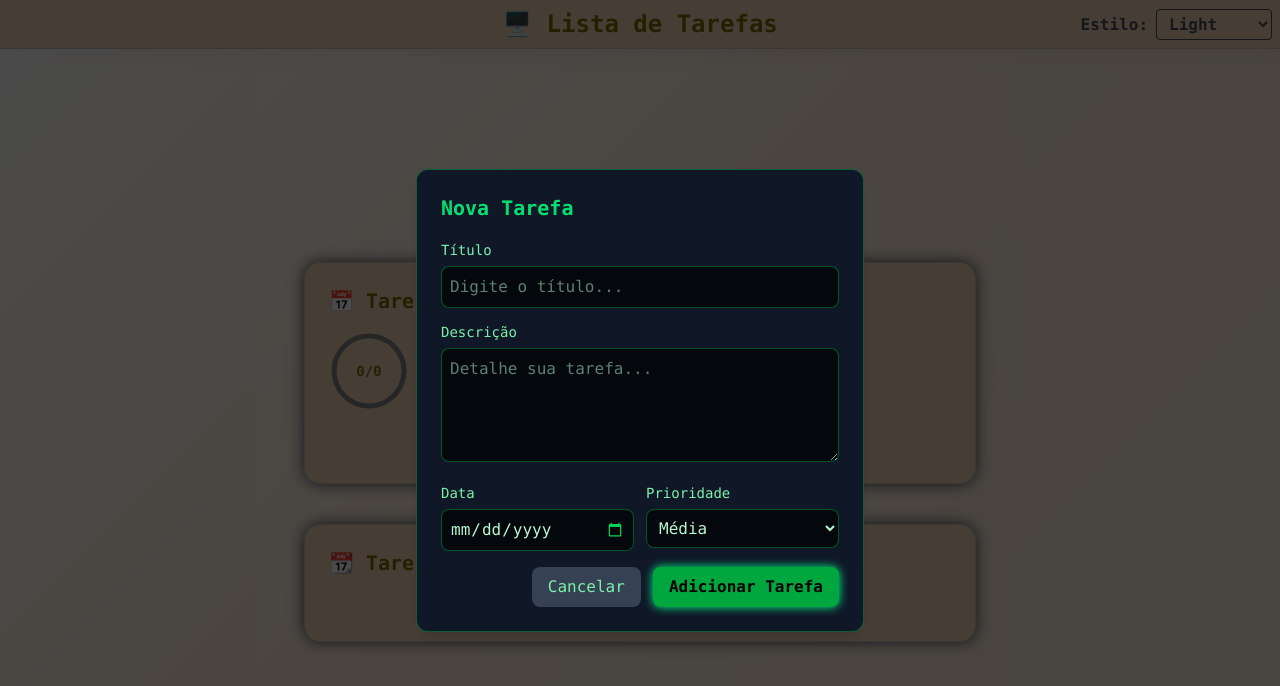
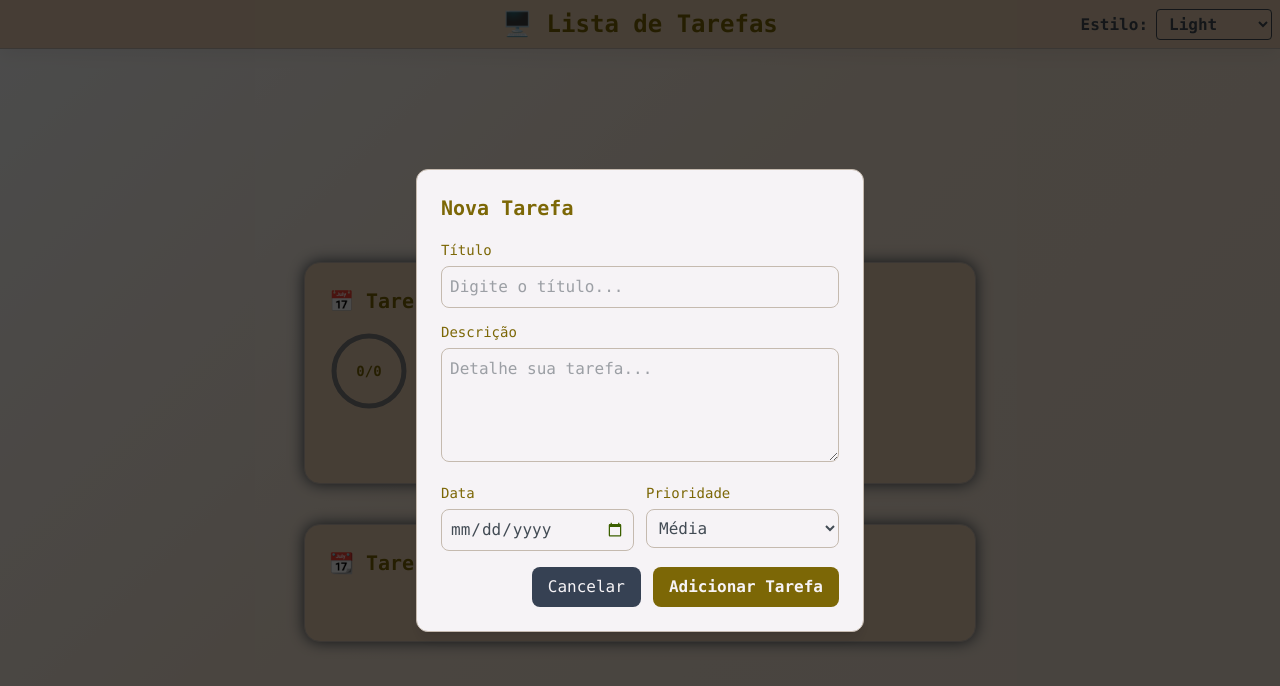
Before and after one commit to vitorh202/Todolist_Nextjs, a Next.js app: page / in a window 1280 px wide. Both pictures are taken after a click on the button "+ Nova Tarefa". Shown: the top 686 px of the page. Built offline with nearby package versions, Linux system fonts and the light colour scheme.

Commit message:
Configuração dos temas

```diff
--- a/src/app/globals.css
+++ b/src/app/globals.css
@@ -17,11 +17,13 @@
 [data-theme="light"] {
   --bg-color: #f6f3f6;
   --text-color: #424B54;
+  --alt-text: #f6f3f6;
   --primary-color: #7c6706;
   --primary-hover: #947e1c;
   --card-bg: #EBCFB2;
   --border: #C5BAAF;
   --shadow-color: #424B54;
+  --filter: invert(0.25) sepia(0.8) saturate(10) hue-rotate(50deg);
 
   --bg-gradient: linear-gradient(135deg,rgba(255, 255, 255, 1) 0%, #f8e8d6 45%, #f3e4d4 85%);
   --header-shadow: 0 6px 18px rgba(17,24,39,0.06), 0 1px 0 rgba(255,255,255,0.02);
@@ -31,11 +33,13 @@
 [data-theme="pink"] {
   --bg-color: #f6f3f6;
   --text-color: #111827;
+  --alt-text: #f6f3f6;
   --primary-color: #ce32a7;
   --primary-hover: #ff78dd;
   --card-bg: #ffdef5f3;
   --border: #bd489f;
   --shadow-color: rgba(22, 22, 22, 0.5);
+  --filter: invert(0.2) sepia(1) saturate(100) hue-rotate(290deg);
 
   --bg-gradient: linear-gradient(135deg,rgba(255, 255, 255, 1) 0%, rgb(255, 227, 252) 45%, rgb(255, 238, 254) 85%);
   --header-shadow: 0 6px 18px rgba(17,24,39,0.06), 0 1px 0 rgba(255,255,255,0.02);
@@ -45,11 +49,13 @@
 [data-theme="dark"] {
   --bg-color: #00091b; /* escolha um tom escuro */
   --text-color: #ffffff;
+  --alt-text: #ffffff;
   --primary-color: #11abfd;
   --primary-hover: #6ddefa;
   --card-bg: #111827;
   --border: #149cc5;
   --shadow-color: #027bbdc0;
+  --filter: invert(0.25) sepia(0.5) saturate(100) hue-rotate(180deg);
 
   --bg-gradient: linear-gradient(135deg,#020024 0%, rgb(2, 23, 34) 35%, rgb(0, 13, 15) 100%);
 
@@ -64,11 +70,13 @@
 [data-theme="terminal"] {
   --bg-color: #000000;
   --text-color: #d1eedc;
+  --alt-text: #ffffff;
   --primary-color: #28c20d;
   --primary-hover: #2dff55;
   --card-bg: #071800;
   --border: rgba(55, 255, 20, 0.685);
   --shadow-color: rgba(55, 255, 20, 0.904);
+  --filter: invert(0.5) sepia(1) saturate(1000%) hue-rotate(100deg);
 
   --bg-gradient: linear-gradient(135deg,rgba(0, 0, 0, 1) 0%, rgba(31, 41, 55, 1) 65%, rgba(6, 62, 20, 1) 100%);
 
@@ -122,6 +130,7 @@
   background-color: var(--primary-hover);
 }
 
+
 /* Aplicar variáveis ao body */
 html, body {
   background-color: var(--bg-color);
@@ -131,3 +140,13 @@ html, body {
   -moz-osx-font-smoothing: grayscale;
   transition: background-color 350ms ease, color 350ms ease;
 }
+
+
+input[type="date"]::-webkit-calendar-picker-indicator {
+  filter: var(--filter);
+}
+
+/* Para o Firefox */
+input[type="date"] {
+  accent-color: var(--primary-color);
+}
--- a/src/app/page.tsx
+++ b/src/app/page.tsx
@@ -1,7 +1,6 @@
 "use client";
 
 import { useState, useEffect } from "react";
-import "@/styles/input-styles.css";
 import TaskModal from "@/components/TaskModal";
 
 // Modelo de tarefa
--- a/src/components/TaskModal.tsx
+++ b/src/components/TaskModal.tsx
@@ -97,18 +97,18 @@ export default function TaskModal({
   return (
     <div className="fixed inset-0 z-50 flex items-center justify-center bg-black/70" onClick={handleClose}>
       <div
-        className="w-full max-w-md rounded-xl border border-green-500/40 bg-gray-900 p-6 shadow-lg"
+        className="w-full max-w-md rounded-xl border border-[var(--border)] bg-[var(--bg-color)] p-6 shadow-lg"
         onClick={(e) => e.stopPropagation()}
       >
-        <h2 className="mb-4 text-xl font-bold text-green-400">
+        <h2 className="mb-4 text-xl font-bold text-[var(--primary-color)]">
           {initialTask ? "Editar Tarefa" : "Nova Tarefa"}
         </h2>
 
         <label className="mb-3 block">
-          <span className="text-sm text-green-300">Título</span>
+          <span className="text-sm text-[var(--primary-color)]">Título</span>
           <input
             type="text"
-            className="mt-1 w-full rounded-lg border border-green-500/40 bg-black/70 p-2 text-green-200 outline-none focus:ring-2 focus:ring-green-400"
+            className="mt-1 w-full rounded-lg border border-[var(--border)] bg-[var(--bg-color)] p-2 text-[var(--text-color)] outline-none focus:ring-2 focus:ring-[var(--primary-hover)]"
             value={title}
             onChange={(e) => setTitle(e.target.value)}
             placeholder="Digite o título..."
@@ -116,9 +116,9 @@ export default function TaskModal({
         </label>
 
         <label className="mb-3 block">
-          <span className="text-sm text-green-300">Descrição</span>
+          <span className="text-sm text-[var(--primary-color)]">Descrição</span>
           <textarea
-            className="mt-1 w-full rounded-lg border border-green-500/40 bg-black/70 p-2 text-green-200 outline-none focus:ring-2 focus:ring-green-400"
+            className="mt-1 w-full rounded-lg border border-[var(--border)] bg-[var(--bg-color)] p-2 text-[var(--text-color)] outline-none focus:ring-2 focus:ring-[var(--primary-hover)]"
             value={description}
             onChange={(e) => setDescription(e.target.value)}
             placeholder="Detalhe sua tarefa..."
@@ -128,19 +128,19 @@ export default function TaskModal({
 
         <div className="mb-3 flex gap-3">
           <label className="flex-1">
-            <span className="text-sm text-green-300">Data</span>
+            <span className="text-sm text-[var(--primary-color)]">Data</span>
             <input
               type="date"
-              className="mt-1 w-full rounded-lg border border-green-500/40 bg-black/70 p-2 text-green-200 outline-none focus:ring-2 focus:ring-green-400"
+              className="mt-1 w-full rounded-lg border border-[var(--border)] bg-[var(--bg-color)] p-2 text-[var(--text-color)] outline-none focus:ring-2 focus:ring-[var(--primary-hover)]"
               value={date}
               onChange={(e) => setDate(e.target.value)}
             />
           </label>
 
           <label className="flex-1">
-            <span className="text-sm text-green-300">Prioridade</span>
+            <span className="text-sm text-[var(--primary-color)]">Prioridade</span>
             <select
-              className="mt-1 w-full rounded-lg border border-green-500/40 bg-black/70 p-2 text-green-200 outline-none focus:ring-2 focus:ring-green-400"
+              className="mt-1 w-full rounded-lg border border-[var(--border)] bg-[var(--bg-color)] p-2 text-[var(--text-color)] outline-none focus:ring-2 focus:ring-[var(--primary-hover)]"
               value={priority}
               onChange={(e) => setPriority(e.target.value as NewTask["priority"])}
             >
@@ -154,13 +154,13 @@ export default function TaskModal({
         <div className="mt-4 flex justify-end gap-3">
           <button
             onClick={handleClose}
-            className="rounded-lg bg-gray-700 px-4 py-2 text-green-300 transition hover:bg-gray-600"
+            className="rounded-lg bg-gray-700 px-4 py-2 text-[var(--alt-text)] transition hover:bg-gray-600"
           >
             Cancelar
           </button>
           <button
             onClick={handleSave}
-            className="rounded-lg bg-green-600 px-4 py-2 font-bold text-black shadow-[0_0_10px_#00ff88] transition hover:bg-green-400"
+            className="rounded-lg bg-[var(--primary-color)] px-4 py-2 font-bold text-[var(--alt-text)] shadow-[var(--shadow-color)] transition hover:bg-[var(--primary-hover)]"
           >
             {initialTask ? "Salvar Alterações" : "Adicionar Tarefa"}
           </button>
--- a/src/styles/input-styles.css
+++ /dev/null
@@ -1,8 +0,0 @@
-input[type="date"]::-webkit-calendar-picker-indicator {
-    filter: invert(0.5) sepia(1) saturate(1000%) hue-rotate(100deg);
-  }
-
-  /* Para o Firefox */
-  input[type="date"] {
-    accent-color: #4ade80; /* Cor verde do Tailwind */
-  }
```
